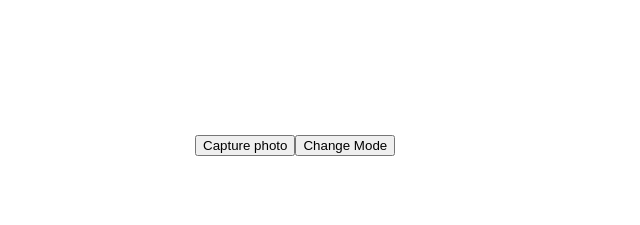
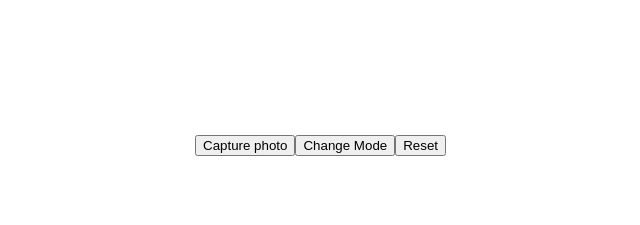
Before and after one commit to hamzacodzee/webcam, a React (Create React App) app: page / in a window 1280 px wide. Shown: the top 225 px of the page, without its empty margins (105-745 px from the left). Built offline with nearby package versions, Linux system fonts and the light colour scheme; no server answers.

Commit message:
camTesting1

```diff
--- a/src/Webcam.js
+++ b/src/Webcam.js
@@ -17,13 +17,13 @@ const WebCam = () => {
   const videoConstraints = {
     width: 220,
     height: 200,
-    facingMode: changeCameraMode ? "user" : "environment",
+    facingMode: changeCameraMode ? "user" : { exact : "environment"}
   };
 
-  // const reset = () => {
-  //   setChangeCameraMode(true);
-  //   setImage("");
-  // };
+  const reset = () => {
+    setChangeCameraMode(true);
+    setImage("");
+  };
 
   return (
     <div>
@@ -43,7 +43,7 @@ const WebCam = () => {
         </>
       )}
       {image && <img src={image} alt="" />}
-      {/* <button onClick={reset}>Reset</button> */}
+      <button onClick={reset}>Reset</button>
     </div>
   );
 };
```
